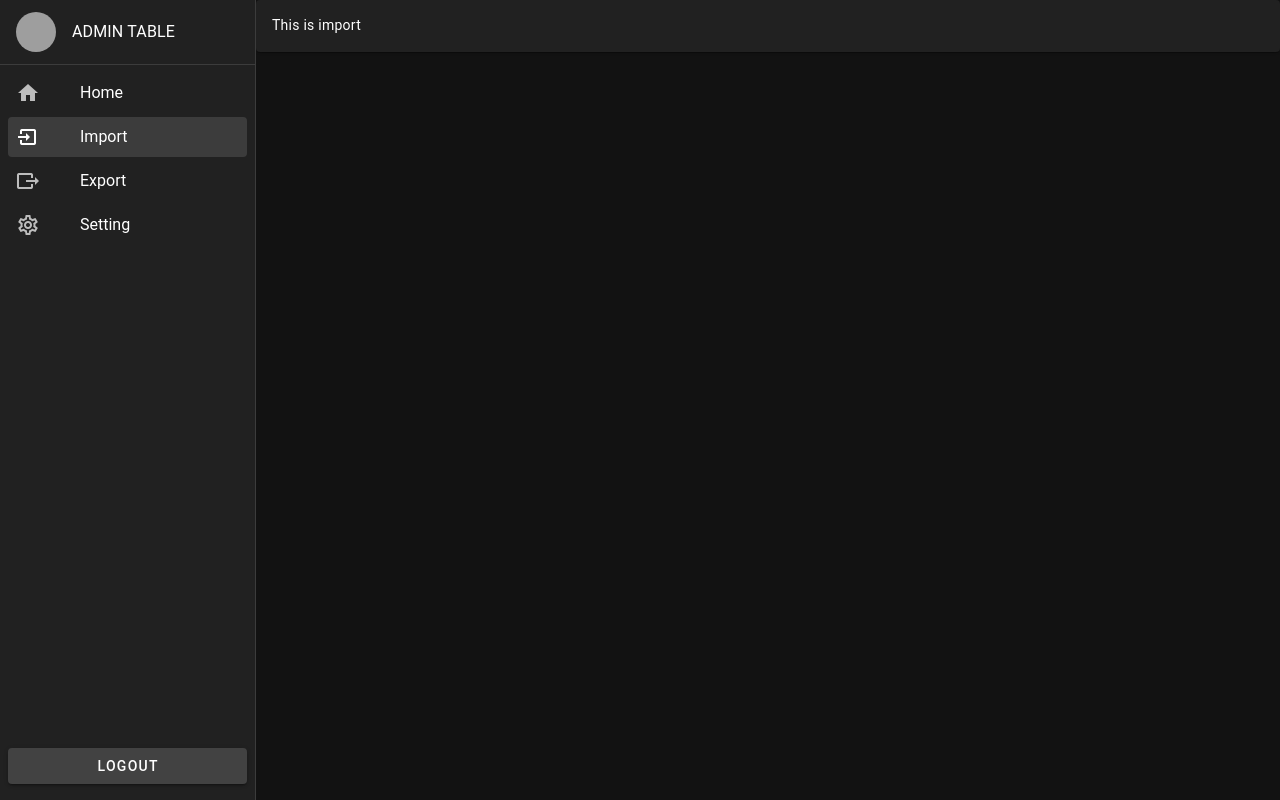
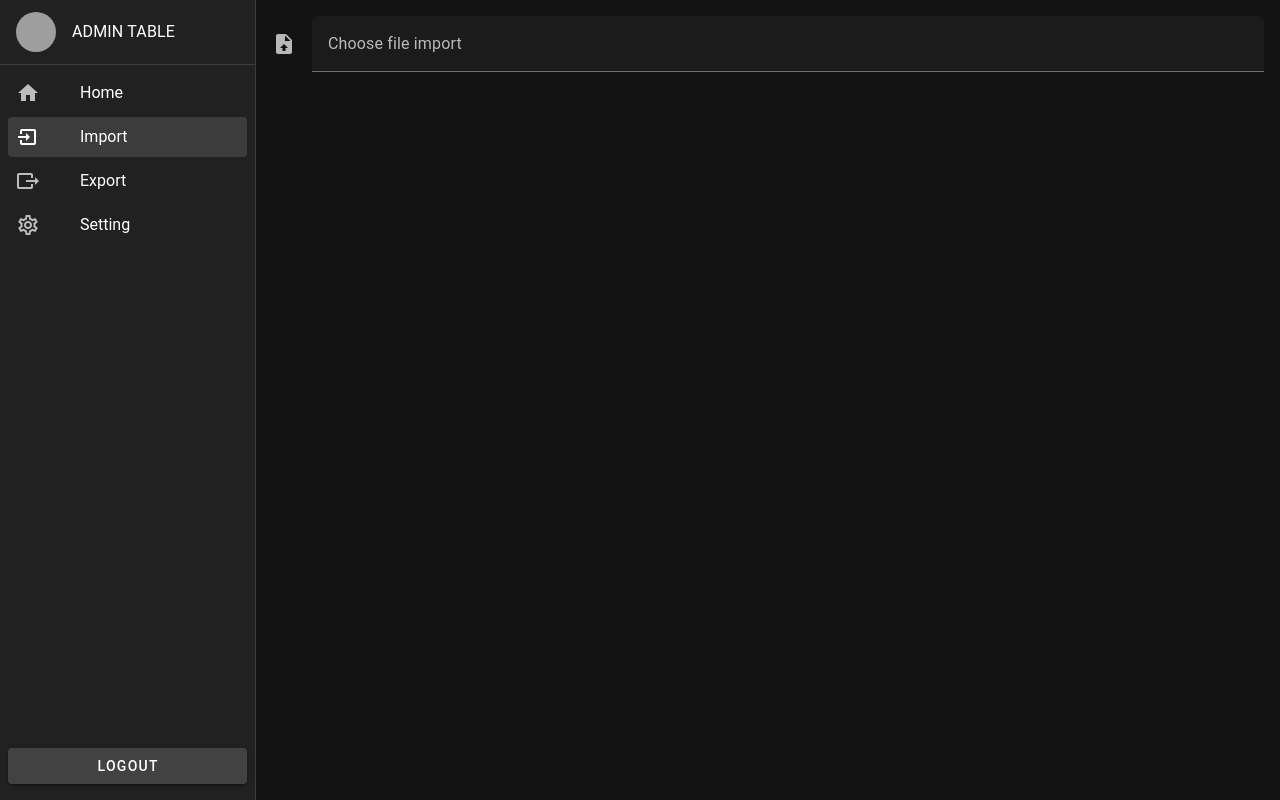
Before and after one commit to AST-tnbt/Vue-dashboard-table, a Vue app: page /import in a window 1280 px wide. Built offline with nearby package versions, Linux system fonts and the light colour scheme; grey boxes are pictures that could not be loaded.

Commit message:
create input file bar, table preview, skeleton while loading table

```diff
--- a/components.d.ts
+++ b/components.d.ts
@@ -7,7 +7,6 @@ export {}
 /* prettier-ignore */
 declare module 'vue' {
   export interface GlobalComponents {
-    HelloWorld: typeof import('./src/components/HelloWorld.vue')['default']
     Navigation: typeof import('./src/components/Navigation.vue')['default']
     RouterLink: typeof import('vue-router')['RouterLink']
     RouterView: typeof import('vue-router')['RouterView']
--- a/package.json
+++ b/package.json
@@ -10,9 +10,11 @@
   "dependencies": {
     "@mdi/font": "7.4.47",
     "core-js": "^3.37.1",
+    "papaparse": "^5.4.1",
     "roboto-fontface": "*",
     "vue": "^3.4.31",
-    "vuetify": "^3.6.11"
+    "vuetify": "^3.7.3",
+    "xlsx": "^0.18.5"
   },
   "devDependencies": {
     "@babel/types": "^7.24.7",
--- a/src/pages/Import.vue
+++ b/src/pages/Import.vue
@@ -1,6 +1,115 @@
 <template>
-    <section>
-        <v-card text="This is import">
+    <v-container>
+        <v-form>
+            <v-file-input
+            label="Choose file import"
+            accept=".csv, .xlsx"
+            prepend-icon="mdi-file-upload"
+            show-size
+            v-model="file"
+            @change="handleUploadFile"
+            >
+            </v-file-input>
+        </v-form>
+        <v-skeleton-loader type="table" v-if="loading"/>
+        <v-data-table
+            v-if="items.length > 0 && !loading"
+            :items="items"
+        >
+            <template v-slot:top>
+                <v-toolbar color="blue-darken-4">
+                    <v-toolbar-title>Preview Data</v-toolbar-title>
+                </v-toolbar>
+            </template>
+        </v-data-table>
+        <v-btn prepend-icon="mdi-upload" v-if="items.length > 0 && !loading" class="mt-2 bg-blue-darken-4">Upload</v-btn>
+        <v-btn prepend-icon="mdi-broom" v-if="items.length > 0 && !loading" class="mt-2 ml-2 bg-gray-darken-4" @click="dialog = true">Clear</v-btn>
+    </v-container>
+    <v-dialog v-model="dialog" width="auto">
+        <v-card
+        max-width="400"
+        prepend-icon="mdi-ticket-confirmation-outline"
+        text="Are you sure to clear the data?"
+        title="Confirm clear data"
+        >
+            <template v-slot:actions>
+            <v-btn
+                text="Ok"
+                @click="clearData"
+            ></v-btn>
+            <v-btn
+                text="Cancel"
+                @click="dialog = false"
+            ></v-btn>
+            </template>
         </v-card>
-    </section>
+    </v-dialog>
 </template>
+<script setup>
+    import Papa from 'papaparse';
+    import * as XLSX from 'xlsx';
+    import {ref, watch} from "vue";
+
+    const file = ref(null);
+    const items = ref([]);
+    const dialog = ref(false);
+    const loading = ref(false);
+
+    watch(file, () => {
+        if (!file.value) items.value = [];
+    })
+
+    const handleUploadFile = () => {
+        if (!file.value) {
+            return;
+        }
+
+        loading.value = true;
+        const startTime = Date.now();
+
+        const reader = new FileReader();
+        reader.onload = (e) => {
+            const data = e.target.result;
+            if (file.value.name.endsWith(".csv")) {
+                parseCSV(data);
+            } else if (file.value.name.endsWith(".xlsx")) {
+                parseXLSX(data);
+            }
+            const timeRemaining = Date.now() - startTime;
+            if (timeRemaining < 2000) {
+                setTimeout(() => {
+                    loading.value = false;
+                }, 2000 - timeRemaining);
+            }
+            loading.value = false;
+        }
+
+
+        reader.readAsArrayBuffer(file.value);
+    }
+
+    const parseCSV = (data) => {
+        Papa.parse(new Blob([data]), {
+        complete: (result) => {
+            // console.log(result.data);
+            items.value = result.data;
+            },
+            header: true,
+        });
+    }
+
+    const parseXLSX = (data) => {
+        const workbook = XLSX.read(data, { type: 'array' });
+        const sheetName = workbook.SheetNames[0];
+        const worksheet = workbook.Sheets[sheetName];
+        const jsonData = XLSX.utils.sheet_to_json(worksheet);
+        // console.log(jsonData);
+        items.value = jsonData;
+    };
+
+    const clearData = () => {
+        items.value = [];
+        dialog.value = false;
+        file.value = null;
+    }
+</script>
```
Also changed, not shown: 1 other file (tests, documents, lock files or other folders).
